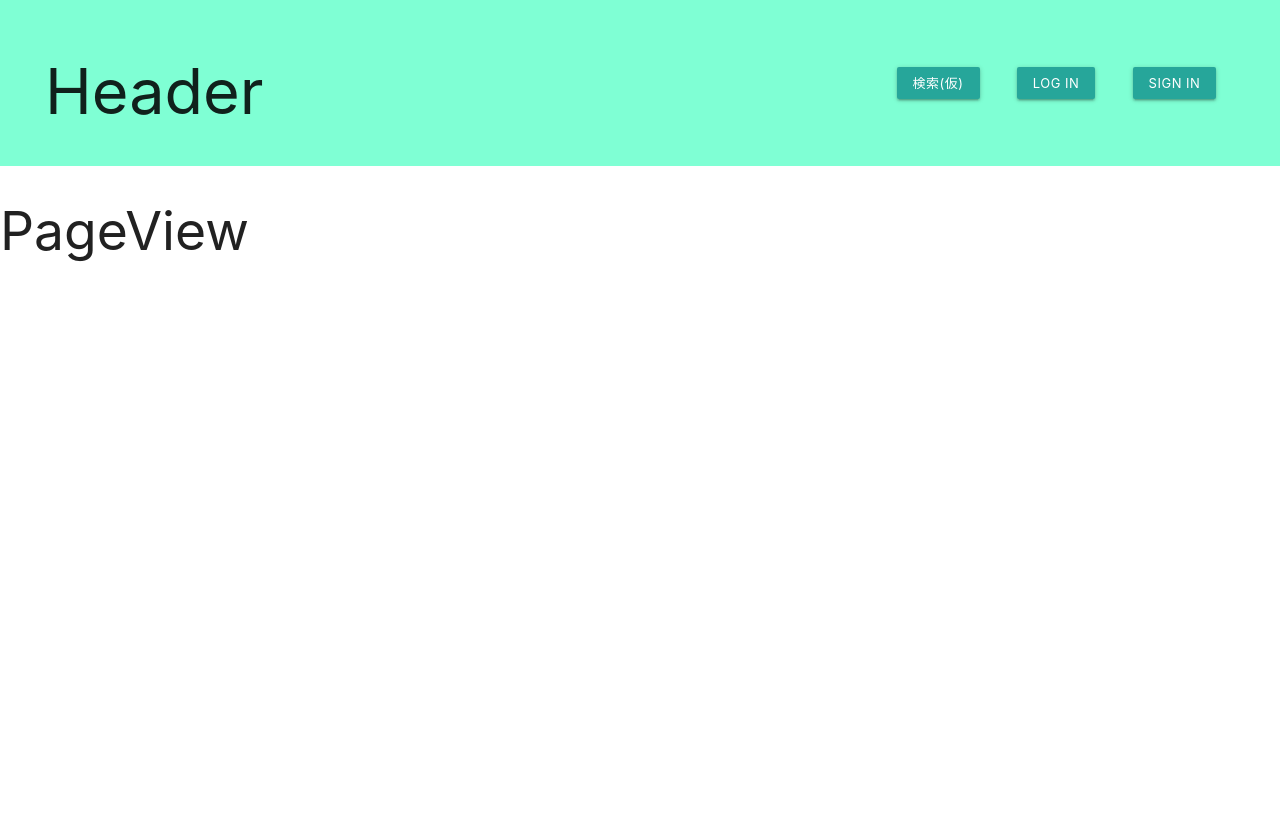
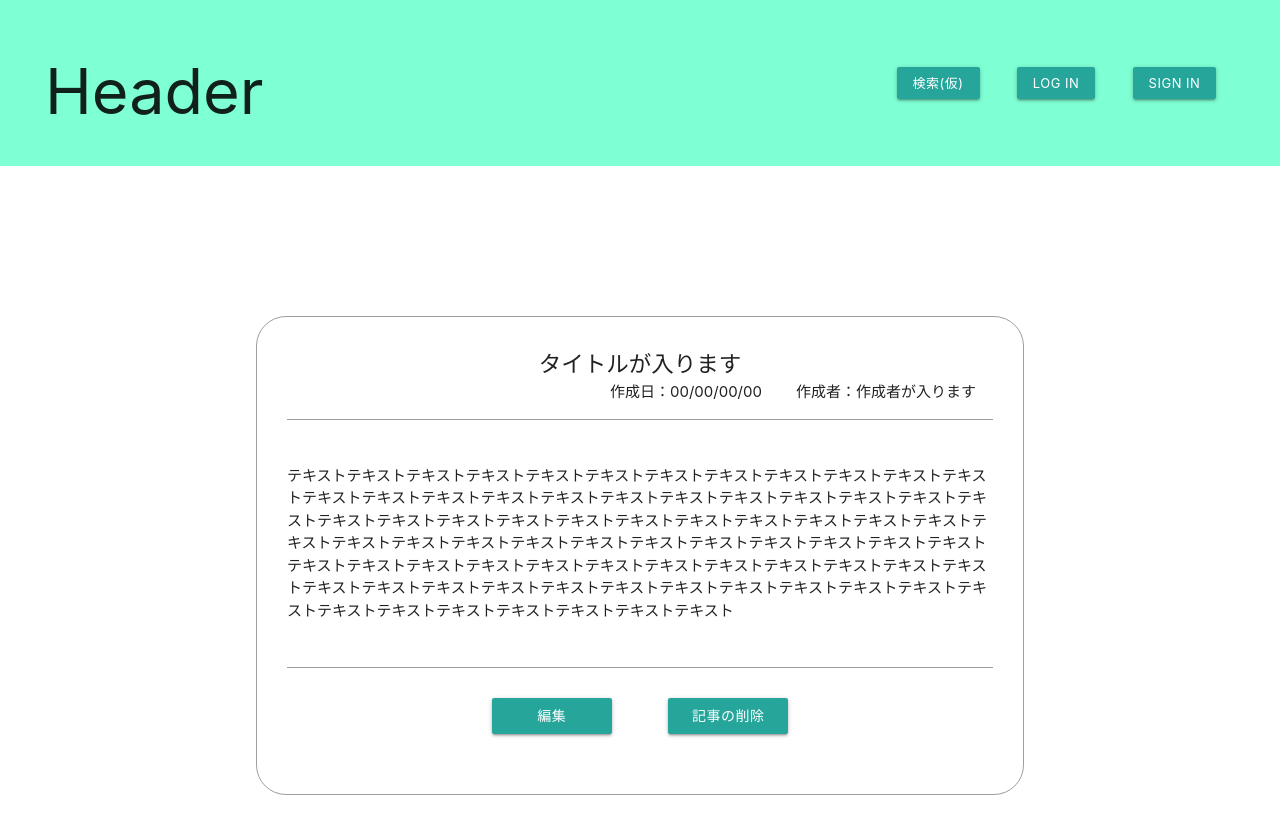
Before and after one commit to ShojiroAbe/vue-app, a Vue app in the folder spa/vue-project/: page /page in a window 1280 px wide. Shown: the top 834 px of the page. Before the commit the page ends 800 px from the top, so only its background shows below. Built offline with nearby package versions, Linux system fonts and the light colour scheme.

Commit message:
Update レイアウト作成

```diff
--- a/spa/vue-project/src/views/EditView.vue
+++ b/spa/vue-project/src/views/EditView.vue
@@ -1,6 +1,32 @@
 <template>
   <main>
-    <h2>EditView</h2>
+    <div class="editor">
+      <div class="titele">記事作成</div>
+      <div class="row">
+        <form class="col s12">
+          <div class="row">
+            <div class="input-field col s12">
+              <input id="password" type="password" class="validate">
+              <label for="password">タイトル</label>
+            </div>
+          </div>
+          <div class="row">
+            <div class="input-field col s12">
+              <input id="email" type="email" class="validate">
+              <label for="email">本文</label>
+            </div>
+          </div>
+        </form>
+      </div>
+      <ul class="buttons">
+        <li>
+          <a class="waves-effect waves-light btn">記事の登録</a>
+        </li>
+        <li>
+          <a class="waves-effect waves-light btn">取り消し</a>
+        </li>
+      </ul>
+    </div>
   </main>
 </template>
 
@@ -8,5 +34,25 @@
 </script>
 
 <style scoped>
+.titele {
+  text-align: center;
+  font-size: 1.5rem;
+}
 
+.editor {
+  width: 70%;
+  border: 0.1rem solid #9e9e9e;
+  border-radius: 2rem;
+  margin: 10rem auto 0;
+  padding: 2rem;
+}
+
+.buttons {
+  display: flex;
+  justify-content: space-around;
+}
+
+.buttons a {
+  width: 120px;
+}
 </style>
--- a/spa/vue-project/src/views/LoginView.vue
+++ b/spa/vue-project/src/views/LoginView.vue
@@ -1,46 +1,33 @@
 <template>
   <main>
-    <h2>LogInView</h2>
     <div class="form">
+      <div class="titele">LOG IN</div>
       <div class="row">
         <form class="col s12">
           <div class="row">
-            <div class="input-field col s6">
-              <input placeholder="Placeholder" id="first_name" type="text" class="validate">
-              <label for="first_name">First Name</label>
-            </div>
-            <div class="input-field col s6">
-              <input id="last_name" type="text" class="validate">
-              <label for="last_name">Last Name</label>
-            </div>
-          </div>
-          <div class="row">
             <div class="input-field col s12">
-              <input disabled value="I am not editable" id="disabled" type="text" class="validate">
-              <label for="disabled">Disabled</label>
+              <input id="email" type="email" class="validate">
+              <label for="email">メールアドレス</label>
             </div>
           </div>
           <div class="row">
             <div class="input-field col s12">
               <input id="password" type="password" class="validate">
-              <label for="password">Password</label>
+              <label for="password">パスワード</label>
             </div>
           </div>
-          <div class="row">
-            <div class="input-field col s12">
-              <input id="email" type="email" class="validate">
-              <label for="email">Email</label>
-            </div>
-          </div>
-          <div class="row">
-            <div class="col s12">
-              This is an inline input field:
-              <div class="input-field inline">
-                <input id="email_inline" type="email" class="validate">
-                <label for="email_inline">Email</label>
-                <span class="helper-text" data-error="wrong" data-success="right">Helper text</span>
-              </div>
-            </div>
+          <ul class="buttons">
+            <li>
+              <a class="waves-effect waves-light btn">新規作成へ</a>
+            </li>
+            <li>
+              <a class="waves-effect waves-light btn">ログイン</a>
+            </li>
+          </ul>
+          <div class="reset">
+            <p>
+              パスワードを忘れてしまった場合（仮）
+            </p>
           </div>
         </form>
       </div>
@@ -52,5 +39,41 @@
 </script>
 
 <style scoped>
+.titele {
+  text-align: center;
+  font-size: 1.5rem;
+}
 
+.form {
+  width: 30%;
+  max-width: 800px;
+  border: 0.1rem solid #9e9e9e;
+  border-radius: 2rem;
+  margin: 10rem auto 0;
+  padding: 2rem;
+}
+
+.buttons {
+  display: flex;
+  justify-content: space-around;
+  margin-bottom: 2rem;
+}
+
+.buttons a{
+  width: 90px;
+}
+
+.reset {
+  text-align: center;
+}
+
+.reset p{
+  width: fit-content;
+  margin: 0 auto;
+}
+
+.reset p:hover{
+  cursor: pointer;
+  border-bottom: 0.1rem solid #9e9e9e;
+}
 </style>
--- a/spa/vue-project/src/views/PageView.vue
+++ b/spa/vue-project/src/views/PageView.vue
@@ -1,6 +1,35 @@
 <template>
   <main>
-    <h2>PageView</h2>
+    <div class="article">
+      <div class="article_header">
+        <div class="titele">タイトルが入ります</div>
+        <div class="meta_data">
+          <ul>
+            <li>
+              作成日：00/00/00/00
+            </li>
+            <li>
+              作成者：作成者が入ります
+            </li>
+          </ul>
+        </div>
+      </div>
+      <div class="article_content">
+        <div class="text">
+          テキストテキストテキストテキストテキストテキストテキストテキストテキストテキストテキストテキストテキストテキストテキストテキストテキストテキストテキストテキストテキストテキストテキストテキストテキストテキストテキストテキストテキストテキストテキストテキストテキストテキストテキストテキストテキストテキストテキストテキストテキストテキストテキストテキストテキストテキストテキストテキストテキストテキストテキストテキストテキストテキストテキストテキストテキストテキストテキストテキストテキストテキストテキストテキストテキストテキストテキストテキストテキストテキストテキストテキストテキストテキストテキストテキストテキストテキスト
+        </div>
+      </div>
+      <div class="login_only">
+        <ul class="buttons">
+          <li>
+            <a class="waves-effect waves-light btn">編集</a>
+          </li>
+          <li>
+            <a class="waves-effect waves-light btn">記事の削除</a>
+          </li>
+        </ul>
+      </div>
+    </div>
   </main>
 </template>
 
@@ -8,5 +37,53 @@
 </script>
 
 <style scoped>
+.article {
+    width: 60%;
+    max-width: 1030px;
+    border: 0.1rem solid #9e9e9e;
+    border-radius: 2rem;
+    margin: 10rem auto;
+    padding: 2rem;
+}
 
+.article_header {
+    padding-bottom: 1rem;
+    margin-bottom: 3rem;
+    border-bottom: 0.1rem solid #9e9e9e;
+}
+
+.titele {
+  text-align: center;
+  font-size: 1.5rem;
+}
+
+.meta_data {
+  display: flex;
+  justify-content: end;
+}
+
+.meta_data ul {
+  width: 400px;
+  display: flex;
+  justify-content: space-around;
+}
+
+/* ログイン時のみ適用 */
+.login_only {
+  margin-top: 3rem;
+  padding-top: 2rem;
+  border-top: 0.1rem solid #9e9e9e;
+}
+
+.buttons {
+  width: 50%;
+  margin: 0 auto;
+  display: flex;
+  justify-content: space-around;
+  margin-bottom: 2rem;
+}
+
+.buttons a {
+  width: 120px;
+}
 </style>
--- a/spa/vue-project/src/views/SignUpView.vue
+++ b/spa/vue-project/src/views/SignUpView.vue
@@ -1,47 +1,32 @@
 <template>
   <main>
-    <h2>SignUpView</h2>
     <div class="form">
+      <div class="titele">SIGN UP</div>
       <div class="row">
         <form class="col s12">
           <div class="row">
-            <div class="input-field col s6">
-              <input placeholder="Placeholder" id="first_name" type="text" class="validate">
-              <label for="first_name">First Name</label>
-            </div>
-            <div class="input-field col s6">
-              <input id="last_name" type="text" class="validate">
-              <label for="last_name">Last Name</label>
+            <div class="input-field col s12">
+              <input id="email" type="email" class="validate">
+              <label for="email">ユーザーネーム</label>
             </div>
           </div>
           <div class="row">
             <div class="input-field col s12">
-              <input disabled value="I am not editable" id="disabled" type="text" class="validate">
-              <label for="disabled">Disabled</label>
+              <input id="email" type="email" class="validate">
+              <label for="email">メールアドレス</label>
             </div>
           </div>
           <div class="row">
             <div class="input-field col s12">
               <input id="password" type="password" class="validate">
-              <label for="password">Password</label>
+              <label for="password">パスワード</label>
             </div>
           </div>
-          <div class="row">
-            <div class="input-field col s12">
-              <input id="email" type="email" class="validate">
-              <label for="email">Email</label>
-            </div>
-          </div>
-          <div class="row">
-            <div class="col s12">
-              This is an inline input field:
-              <div class="input-field inline">
-                <input id="email_inline" type="email" class="validate">
-                <label for="email_inline">Email</label>
-                <span class="helper-text" data-error="wrong" data-success="right">Helper text</span>
-              </div>
-            </div>
-          </div>
+          <ul class="buttons">
+            <li>
+              <a class="waves-effect waves-light btn">新規作成</a>
+            </li>
+          </ul>
         </form>
       </div>
     </div>
@@ -52,5 +37,40 @@
 </script>
 
 <style scoped>
+.titele {
+  text-align: center;
+  font-size: 1.5rem;
+}
 
+.form {
+  width: 30%;
+  max-width: 800px;
+  border: 0.1rem solid #9e9e9e;
+  border-radius: 2rem;
+  margin: 10rem auto 0;
+  padding: 2rem;
+}
+
+.buttons {
+  display: flex;
+  justify-content: space-around;
+}
+
+.buttons a{
+  width: 95px;
+}
+
+.reset {
+  text-align: center;
+}
+
+.reset p{
+  width: fit-content;
+  margin: 0 auto;
+}
+
+.reset p:hover{
+  cursor: pointer;
+  border-bottom: 0.1rem solid #9e9e9e;
+}
 </style>
--- a/spa/vue-project/src/views/TopView.vue
+++ b/spa/vue-project/src/views/TopView.vue
@@ -1,20 +1,19 @@
 <template>
   <main>
-    <h2>TopView</h2>
-
     <div class="cards">
       <div v-for="(n, index) in 12" key="index" class="item">
         <div class="col s12 m6">
           <div class="card blue-grey darken-1">
             <div class="card-content white-text">
-              <span class="card-title">Card Title</span>
-              <p>I am a very simple card. I am good at containing small bits of information.
-                I am convenient because I require little markup to use effectively.</p>
+              <span class="card-title">タイトルが入ります</span>
+              <p>
+                テキストテキストテキストテキストテキストテキストテキストテキストテキストテキストテキストテキストテキストテキストテキストテキストテキストテキストテキストテキストテキストテキスト
+              </p>
             </div>
-            <div class="card-action">
-              <a href="#">This is a link</a>
-              <a href="#">This is a link</a>
-            </div>
+            <ul class="card-action meta_data">
+              <li>作成日：00/00/00/00</li>
+              <li>作成者：作成者が入ります</li>
+            </ul>
           </div>
         </div>
       </div>
@@ -26,6 +25,9 @@
 </script>
 
 <style scoped>
+main {
+  padding-top: 5rem;
+}
 .cards {
     display: flex;
     justify-content: space-around;
@@ -36,4 +38,9 @@
   width: 33%;
   max-width: 350px;
 }
+
+.meta_data {
+  color: #fff;
+  font-size: 0.8rem;
+}
 </style>
```
